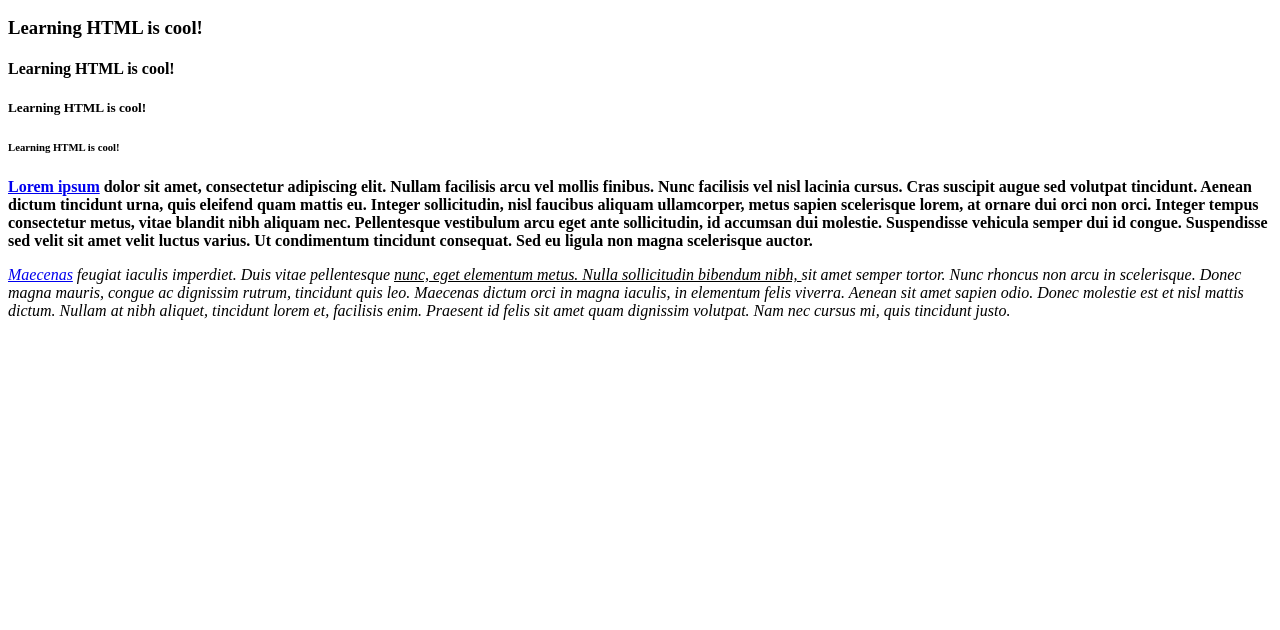
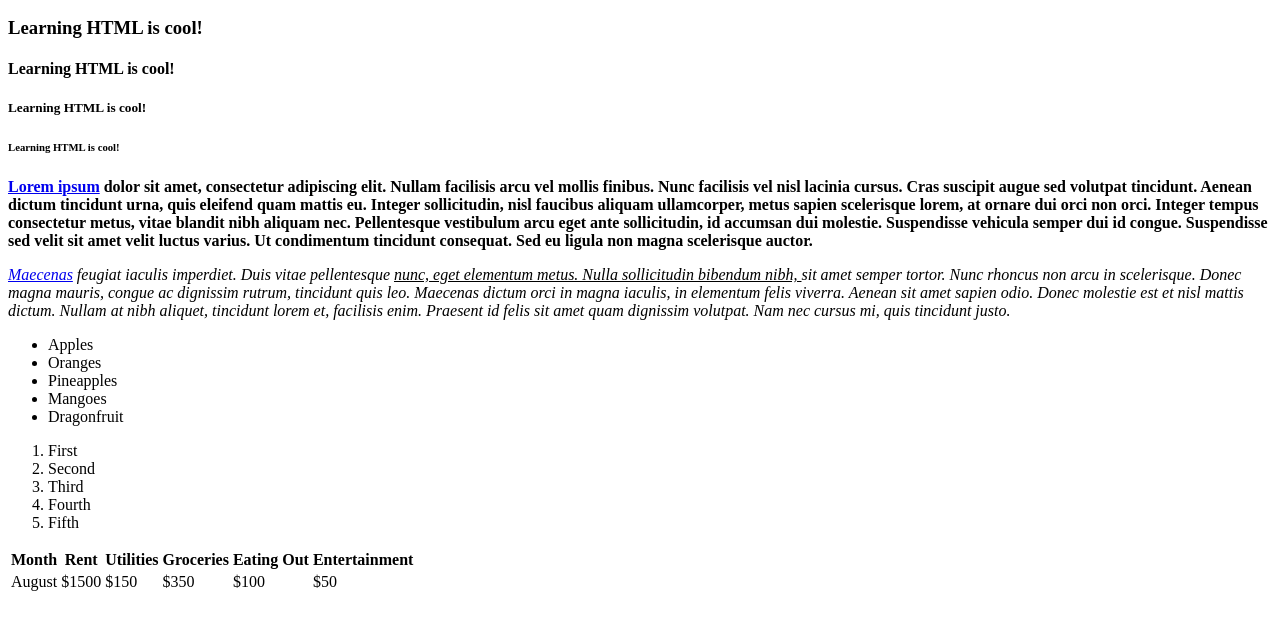
Before and after one commit to DavidFAutest/mySimpleSite, a plain HTML site: page index.html in a window 1280 px wide. Shown: the part 110-740 px from the top of the page. Drawn offline with Linux system fonts and the light colour scheme.

Commit message:
Complete mySimpleSite

```diff
--- a/index.html
+++ b/index.html
@@ -32,5 +32,31 @@
             est et nisl mattis dictum. Nullam at nibh aliquet, tincidunt
             lorem et, facilisis enim. Praesent id felis sit amet quam
             dignissim volutpat. Nam nec cursus mi, quis tincidunt justo.</i></p>
+            <ul>
+                <li>Apples</li>
+                <li>Oranges</li>
+                <li>Pineapples</li>
+                <li>Mangoes</li>
+                <li>Dragonfruit</li>
+            </ul>
+            <ol>
+                <li>First<li>Second<li>Third<li>Fourth<li>Fifth</li>
+            </ol>
+            <table>
+                <tr>
+                    <th>Month</th>
+                    <th>Rent</th>
+                    <th>Utilities
+                    <th>Groceries</th>
+                    <th>Eating Out</th>
+                    <th>Entertainment</th>
+                </tr>
+                <td>August</td>
+                <td>$1500</td>
+                <td>$150</td>
+                <td>$350</td>
+                <td>$100</td>
+                <td>$50</td>
+            </table>
     </body>
 </html>
```
